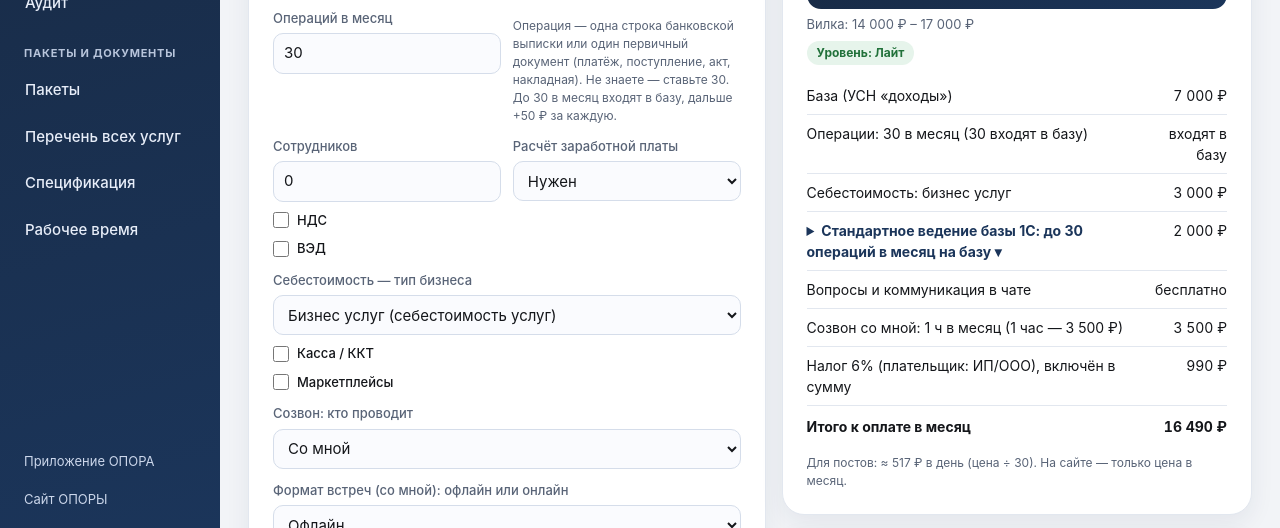
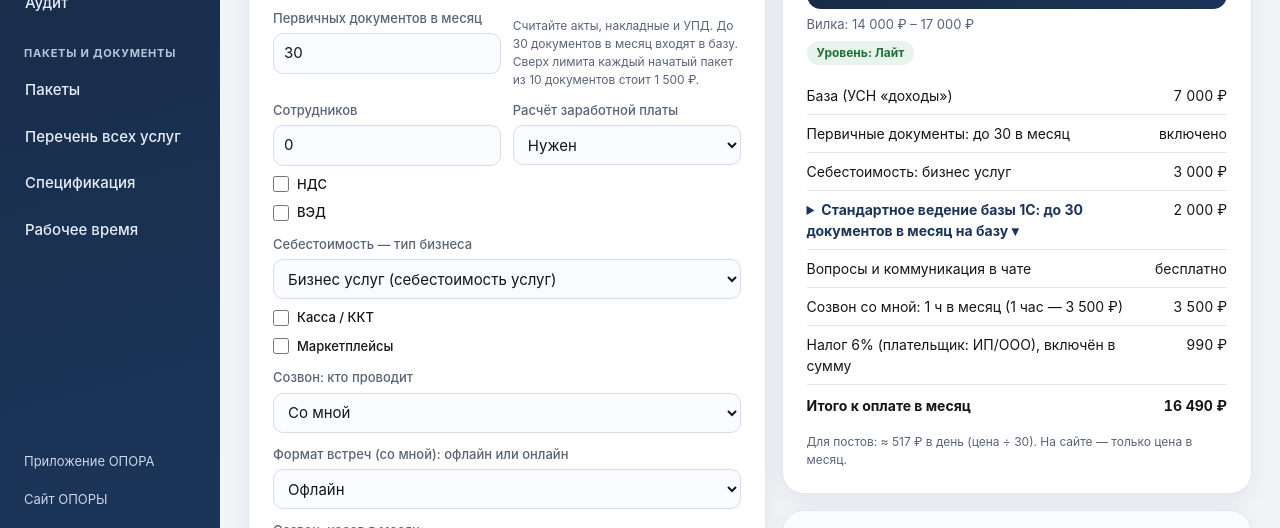
Before and after one commit to samitovvaar-blip/opora-service-calculator, a plain HTML site: page index.html in a window 1280 px wide. Shown: the part 266-794 px from the top of the page. Drawn offline with Linux system fonts and the light colour scheme.

Commit message:
Price primary documents in monthly packs

```diff
--- a/index.html
+++ b/index.html
@@ -343,7 +343,7 @@ td > details { margin: 0; }
         <button type="button" id="g_add">+ Добавить компанию</button>
       </div>
       <div class="row">
-        <div><label>Операций в месяц</label><input type="number" id="b_ops" value="30" min="0"></div>
+        <div><label for="b_ops">Первичных документов в месяц</label><input type="number" id="b_ops" value="30" min="0" step="1" aria-describedby="b_opsnote"></div>
         <div class="note" id="b_opsnote" style="margin-top:20px"></div>
       </div>
       <div class="row">
@@ -671,7 +671,7 @@ td > details { margin: 0; }
 <script>
 const DEF = {
   base_npd:5000, base_patent:5000, base_ausn8:6000, base_ausn15:8000, base_usn6:7000, base_usn15:9000, base_osno:15000,
-  add_ooo:3000, ops_free:30, ops_rate:50, ops_max:150, emp_rate:800, grp_next:80, tax_ip:6, tax_fl:4,
+  add_ooo:3000, ops_free:30, doc_pack_rate:1500, ops_max:150, emp_rate:800, grp_next:80, tax_ip:6, tax_fl:4,
   add_vat:4000, add_vat_usn:3000, add_vat_mix:5000, add_ved:8000, add_wh:3000, add_wh_serv:3000, add_wh_mix:6000, add_kkt:2000, add_mp:3000, one_c:5000, c1_b1:30, c1_b2:100, c1_b3:150, c1_t1:2000, c1_t2:3000, c1_t3:4000, c1_t4:5000,
   lvl_light:15000, lvl_std:25000, spread:10,
   i_dds:15000, i_ost:5000, i_call:7000, i_chat:0, i_app:3000, i_hour_online:2500, i_plan:10000, i_call2:7000, i_goods:6000, i_hour:3500, i_hour_staff:2000,
@@ -681,8 +681,8 @@ const DEF = {
 };
 const LBL = {
   base_npd:"База: НПД, ₽",base_patent:"База: патент, ₽",base_ausn8:"База: АУСН доходы 8%, ₽",base_ausn15:"База: АУСН доходы−расходы 15%, ₽",base_usn6:"База: УСН доходы, ₽",base_usn15:"База: УСН доходы−расходы, ₽",base_osno:"База: ОСНО, ₽",
-  add_ooo:"Надбавка за ООО, ₽",ops_free:"Бухгалтерия: операций в месяц включено в базу",ops_rate:"Бухгалтерия: доплата за каждую операцию сверх (в месяц), ₽",ops_max:"Предел операций (дальше индивидуально)",emp_rate:"Расчёт зарплаты: за сотрудника в месяц, ₽",grp_next:"Группа: каждая следующая компания, % от базы",tax_ip:"Налог, если платит ИП или ООО, %",tax_fl:"Налог, если платит физлицо, %",
-  add_vat:"НДС 10% или 20%, ₽",add_vat_usn:"НДС 5%/7% (на УСН), ₽",add_vat_mix:"НДС 10% и 20% вместе, ₽",add_ved:"ВЭД, ₽",add_wh:"Себестоимость: товарный бизнес, ₽",add_wh_serv:"Себестоимость: бизнес услуг, ₽",add_wh_mix:"Себестоимость: товары и услуги, ₽",add_kkt:"Касса/ККТ, за каждую кассу, ₽",add_mp:"За маркетплейс, ₽",one_c:"1С: заведение базы, разово (за одну базу), ₽",c1_b1:"1С: граница уровня 1 (операций в месяц на базу)",c1_b2:"1С: граница уровня 2",c1_b3:"1С: граница уровня 3",c1_t1:"1С: ведение, уровень 1 (до границы 1), ₽/мес за базу",c1_t2:"1С: ведение, уровень 2, ₽/мес за базу",c1_t3:"1С: ведение, уровень 3, ₽/мес за базу",c1_t4:"1С: ведение, свыше границы 3, ₽/мес за базу",
+  add_ooo:"Надбавка за ООО, ₽",ops_free:"Бухгалтерия: документов в месяц включено в базу",doc_pack_rate:"Пакет из 10 первичных документов, ₽",ops_max:"Предел документов в месяц (дальше индивидуально)",emp_rate:"Расчёт зарплаты: за сотрудника в месяц, ₽",grp_next:"Группа: каждая следующая компания, % от базы",tax_ip:"Налог, если платит ИП или ООО, %",tax_fl:"Налог, если платит физлицо, %",
+  add_vat:"НДС 10% или 20%, ₽",add_vat_usn:"НДС 5%/7% (на УСН), ₽",add_vat_mix:"НДС 10% и 20% вместе, ₽",add_ved:"ВЭД, ₽",add_wh:"Себестоимость: товарный бизнес, ₽",add_wh_serv:"Себестоимость: бизнес услуг, ₽",add_wh_mix:"Себестоимость: товары и услуги, ₽",add_kkt:"Касса/ККТ, за каждую кассу, ₽",add_mp:"За маркетплейс, ₽",one_c:"1С: заведение базы, разово (за одну базу), ₽",c1_b1:"1С: граница уровня 1 (документов в месяц на базу)",c1_b2:"1С: граница уровня 2",c1_b3:"1С: граница уровня 3",c1_t1:"1С: ведение, уровень 1 (до границы 1), ₽/мес за базу",c1_t2:"1С: ведение, уровень 2, ₽/мес за базу",c1_t3:"1С: ведение, уровень 3, ₽/мес за базу",c1_t4:"1С: ведение, свыше границы 3, ₽/мес за базу",
   lvl_light:"Граница «Лайт» до, ₽",lvl_std:"Граница «Стандарт» до, ₽",spread:"Вилка цены ±, %",
   i_dds:"Состав: ДДС и ОПиУ каждый месяц, ₽",i_hour_staff:"Созвон или встреча с сотрудником, 1 час, ₽",i_hour_online:"Дополнительная встреча со мной онлайн, 1 час, ₽",i_ost:"Состав: контроль остатков дебиторки/кредиторки (платёжный календарь), ₽",i_call:"Созвон или встреча с отчётом владельцу и рекомендациями, 2 часа, ₽",i_chat:"Состав: вопросы и коммуникация в чате, ₽ (0 = бесплатно)",i_app:"Состав: доступ к приложению и боту НЕЙЛА, ₽",i_plan:"Контроль: бюджет и план-факт, ₽",i_call2:"Контроль: второй созвон в месяц (2 часа), ₽",i_hour:"Дополнительный час созвона или встречи, ₽",i_goods:"Доп к управленке: товарный учёт, ₽",
   pk_disc:"Скидка за пакет (Цифры, Контроль) от суммы услуг, %",
@@ -742,8 +742,20 @@ function bigPrice(v,suf){const r=taxRate();suf=suf||"";if(!r)return rub(v)+suf;r
 function gx(v){const r=taxRate();return r?grossUp(v,r):v}
 function taxRows(total,lab,skipNone){const r=taxRate();if(!r)return skipNone?[]:[[lab,rub(total),"tot"]];const g=grossUp(total,r);return [[`Налог ${r}% (${taxLabel()}), включён в сумму`,rub(g-total)],[lab.startsWith("Итого")?lab.replace("Итого","Итого к оплате"):"К оплате: "+lab.charAt(0).toLowerCase()+lab.slice(1),rub(g),"tot"]]}
 function plEmp(n){const a=n%100,b=n%10;return n+" "+((a>=11&&a<=14)?"сотрудников":b===1?"сотрудник":(b>=2&&b<=4)?"сотрудника":"сотрудников")}
+const DOC_PACK_SIZE = 10;
+function documentPackage(count) {
+  const extra = Math.max(0, Math.min(count, S.ops_max) - S.ops_free);
+  const packs = Math.ceil(extra / DOC_PACK_SIZE);
+  const limit = Math.min(S.ops_free + packs * DOC_PACK_SIZE, S.ops_max);
+  const rate = Math.max(0, S.doc_pack_rate);
+  const label = packs
+    ? `Первичные документы: до ${limit} в месяц (${packs} × ${DOC_PACK_SIZE} сверх базового лимита)`
+    : `Первичные документы: до ${limit} в месяц`;
+  const warning = count > S.ops_max ? `Свыше ${S.ops_max} документов в месяц стоимость рассчитывается индивидуально.` : "";
+  return { label, price: packs * rate, warning };
+}
 function calcBuh(){
-  const ops=num("b_ops"), emp=num("b_emp");
+  const docs=Math.ceil(num("b_ops")), emp=num("b_emp");
   const items=[]; let sum=0;
   const nums=[];
   const add=(n,v)=>{if(v>0){items.push([n,rub(v)]);nums.push([n,v]);sum+=v}};
@@ -769,9 +781,13 @@ function calcBuh(){
     add("База ("+$("b_reg").selectedOptions[0].text+")",S["base_"+$("b_reg").value]);
     if(form==="ooo")add("ООО",S.add_ooo);
   }
-  const opsPaid=Math.max(0,Math.min(ops,S.ops_max)-S.ops_free);
-  {const on=Math.min(ops,S.ops_max),nm=`Операции: ${on} в месяц (${Math.min(on,S.ops_free)} входят в базу${opsPaid>0?`, ${opsPaid} сверх × ${rub(S.ops_rate)}`:""})`;
-  if(opsPaid>0)add(nm,opsPaid*S.ops_rate);else items.push([nm,"входят в базу"])}
+  const documents = documentPackage(docs);
+  if (documents.price > 0) {
+    add(documents.label, documents.price);
+  } else {
+    items.push([documents.label, "включено"]);
+    nums.push([documents.label, 0, "включено"]);
+  }
   let payV=0;
   if($("b_pay").value==="1"){payV=emp*S.emp_rate;add(`Расчёт заработной платы: ${plEmp(emp)} (1 чел. — ${rub(S.emp_rate)})`,payV)}
   if($("b_vat").checked){const v=$("b_vatr").value;add("НДС ("+$("b_vatr").selectedOptions[0].text+")",v==="usn"?S.add_vat_usn:v==="mix"?S.add_vat_mix:S.add_vat)}
@@ -783,12 +799,12 @@ function calcBuh(){
     add(`Маркетплейсы: ${nm.join(", ")||"не выбраны"} × ${nm.length}`,nm.length*S.add_mp);
   }
   if($("b_1c").value!=="none"){
-    const per=ops/ents;
+    const per=docs/ents;
     const t=per<=S.c1_b1?[S.c1_t1,"до "+S.c1_b1]:per<=S.c1_b2?[S.c1_t2,"до "+S.c1_b2]:per<=S.c1_b3?[S.c1_t3,"до "+S.c1_b3]:[S.c1_t4,"свыше "+S.c1_b3];
-    add(`Стандартное ведение базы 1С${ents>1?" ("+ents+" шт.)":""}: ${t[1]} операций в месяц на базу`,ents*t[0]);
+    add(`Стандартное ведение базы 1С${ents>1?" ("+ents+" шт.)":""}: ${t[1]} документов в месяц на базу`,ents*t[0]);
   }
   const m=Math.round(sum);
-  return {m,items,nums,pay:payV,emp,over:ops>S.ops_max,onec:$("b_1c").value==="no"?ents*S.one_c:0,ents,callH:Math.max(1,Math.round(num("b_callh")||1)),callV:Math.max(1,Math.round(num("b_callh")||1))*hrRate($("b_who").value==="staff",$("b_fmt").value==="on"),staff:$("b_who").value==="staff",online:$("b_fmt").value==="on"};
+  return {m,items,nums,pay:payV,emp,documentWarning:documents.warning,onec:$("b_1c").value==="no"?ents*S.one_c:0,ents,callH:Math.max(1,Math.round(num("b_callh")||1)),callV:Math.max(1,Math.round(num("b_callh")||1))*hrRate($("b_who").value==="staff",$("b_fmt").value==="on"),staff:$("b_who").value==="staff",online:$("b_fmt").value==="on"};
 }
 function accountingMonthly(c){return c.m + c.callV}
 function lvl(m){return m<=S.lvl_light?["Лайт","ok"]:m<=S.lvl_std?["Стандарт",""]:["Сложный учёт","warn"]}
@@ -800,12 +816,12 @@ function renderBuh(){
   $("b_vatbox").classList.toggle("hide",!$("b_vat").checked);
   $("b_kktbox").classList.toggle("hide",!$("b_kkt").checked);
   $("b_mpbox").classList.toggle("hide",!$("b_mpon").checked);
-  $("b_opsnote").textContent=`Операция — одна строка банковской выписки или один первичный документ (платёж, поступление, акт, накладная). Не знаете — ставьте 30. До ${S.ops_free} в месяц входят в базу, дальше +${S.ops_rate} ₽ за каждую.`;
+  $("b_opsnote").textContent=`Считайте акты, накладные и УПД. До ${S.ops_free} документов в месяц входят в базу. Сверх лимита каждый начатый пакет из ${DOC_PACK_SIZE} документов стоит ${rub(Math.max(0, S.doc_pack_rate))}.`;
   const c=calcBuh(), sp=S.spread/100, L=lvl(c.m), mt=accountingMonthly(c);
   $("b_callnote").textContent=`Созвон входит всегда: 1 час в месяц — со мной ${rub(S.i_hour)}, с сотрудником ${rub(S.i_hour_staff)}. Нужно больше — укажите общее число часов, цена вырастет.`;
   $("b_price").innerHTML=bigPrice(mt," / мес");
   $("b_range").textContent=`Вилка: ${rub(r500(mt*(1-sp)))} – ${rub(r500(mt*(1+sp)))}`;
-  $("b_level").innerHTML=`<span class="pill ${L[1]}">Уровень: ${L[0]}</span>`+(c.over?` <span class="pill warn">Операций больше ${S.ops_max} — считать индивидуально</span>`:"");
+  $("b_level").innerHTML=`<span class="pill ${L[1]}">Уровень: ${L[0]}</span>`+(c.documentWarning?` <span class="pill warn">${c.documentWarning}</span>`:"");
   const t=c.items.map(x=>[c1wrap(x[0]),x[1]]);
   t.push(["Вопросы и коммуникация в чате","бесплатно"]);
   t.push([`Созвон ${whoTxt(c.staff,c.online)}: ${c.callH} ч в месяц (1 час — ${rub(hrRate(c.staff,c.online))})`,rub(c.callV)]);
@@ -910,7 +926,7 @@ function packCard(el, name, keys, c, acc) {
   t.push([`Скидка за пакет ${pack.discountRate}%`, pack.discount ? "−" + rub(pack.discount) : rub(0), "sec sd"]);
   if (taxRate()) t.push(["Стоимость со скидкой до налоговой надбавки", rub(pack.total), "tot"]);
   t.push(...taxRows(pack.total, "Итого со скидкой в месяц"));
-  const warning = acc && c.over ? `Внимание: операций больше ${S.ops_max} в месяц, бухгалтерию нужно считать индивидуально. ` : "";
+  const warning = acc && c.documentWarning ? c.documentWarning + " " : "";
   el.innerHTML = `<h2>${name}</h2><div class="big">${bigPrice(pack.total," / мес")}</div><table style="margin-top:12px">${rows(t)}</table><div class="note">${warning}Для постов: ≈ ${rub(pack.total / 30)} в день.</div>`;
 }
 
@@ -1047,14 +1063,14 @@ function listData(){
   const B=[],M=[],N=[],P=[],A=[];
   Object.keys(RN).forEach(k=>B.push([`Базовая стоимость: ${RN[k]}`,rub(S["base_"+k]),"в месяц"]));
   B.push(["Надбавка за ООО","+"+rub(S.add_ooo),"в месяц"],
-   [`Операции: до ${S.ops_free} в месяц входят в базу`,"—",""],
-   [`Каждая операция сверх ${S.ops_free} в месяц (до ${S.ops_max} в месяц)`,rub(S.ops_rate),"в месяц"],
+   [`Первичные документы: до ${S.ops_free} в месяц входят в базу`,"—",""],
+   [`Дополнительный пакет из ${DOC_PACK_SIZE} документов (до ${S.ops_max} документов в месяц)`,rub(Math.max(0, S.doc_pack_rate)),"в месяц"],
    ["Расчёт заработной платы, за 1 сотрудника",rub(S.emp_rate),"в месяц"],
    ["НДС 5% или 7% (на УСН)",rub(S.add_vat_usn),"в месяц"],["НДС 10% или 20%",rub(S.add_vat),"в месяц"],["НДС 10% и 20% вместе",rub(S.add_vat_mix),"в месяц"],
    ["ВЭД",rub(S.add_ved),"в месяц"],["Себестоимость: товарный бизнес (товарный учёт)",rub(S.add_wh),"в месяц"],["Себестоимость: бизнес услуг",rub(S.add_wh_serv),"в месяц"],["Себестоимость: товары и услуги",rub(S.add_wh_mix),"в месяц"],
    ["Касса / ККТ, за каждую кассу",rub(S.add_kkt),"в месяц"],["Маркетплейс (WB, Ozon, Яндекс Маркет), за каждый",rub(S.add_mp),"в месяц"],
    [`Группа компаний: каждая следующая компания`,`${S.grp_next}% от базы`,"в месяц"],
-   [`Стандартное ведение базы 1С: до ${S.c1_b1} операций в месяц, за каждую базу`,rub(S.c1_t1),"в месяц"],[`Стандартное ведение базы 1С: ${S.c1_b1+1}–${S.c1_b2} операций`,rub(S.c1_t2),"в месяц"],[`Стандартное ведение базы 1С: ${S.c1_b2+1}–${S.c1_b3} операций`,rub(S.c1_t3),"в месяц"],[`Стандартное ведение базы 1С: свыше ${S.c1_b3} операций`,rub(S.c1_t4),"в месяц"],["Заведение базы 1С (если базы нет), за каждую",rub(S.one_c),"разово"],["База 1С не нужна","0 ₽",""],["Вопросы и коммуникация в чате","бесплатно",""],["Что входит в стандартное ведение 1С: "+C1_LIST.join("; ")+". "+C1_NOTE,"",""]);
+   [`Стандартное ведение базы 1С: до ${S.c1_b1} документов в месяц, за каждую базу`,rub(S.c1_t1),"в месяц"],[`Стандартное ведение базы 1С: ${S.c1_b1+1}–${S.c1_b2} документов`,rub(S.c1_t2),"в месяц"],[`Стандартное ведение базы 1С: ${S.c1_b2+1}–${S.c1_b3} документов`,rub(S.c1_t3),"в месяц"],[`Стандартное ведение базы 1С: свыше ${S.c1_b3} документов`,rub(S.c1_t4),"в месяц"],["Заведение базы 1С (если базы нет), за каждую",rub(S.one_c),"разово"],["База 1С не нужна","0 ₽",""],["Вопросы и коммуникация в чате","бесплатно",""],["Что входит в стандартное ведение 1С: "+C1_LIST.join("; ")+". "+C1_NOTE,"",""]);
   MG.filter(x=>MG_BASE.includes(x[0])).forEach(x=>M.push([x[1]+" (входит всегда)",rub(S[x[2]]),"в месяц"]));
   MG.filter(x=>MG_ADD.includes(x[0])).forEach(x=>M.push([x[1]+" (доп)",rub(S[x[2]]),"в месяц"]));
   M.push(["Прочие таблицы: создание, проверка или анализ (за одну таблицу)",rub(S.i_tbl),"разово"],["Сборка цифрового офиса (документы и таблицы всех отделов, структурированно)",rub(S.i_office),"разово"]);
@@ -1123,10 +1139,10 @@ function buildSpec(){
     rows.push(managementTotal(pack.management));
     secs.push({t: `Пакет «${name}» (управленческий учёт)`, rows});
     if (acc) {
-      const accountingRows = c.nums.map(([label, amount]) => R(label, "ежемесячно", amount));
+      const accountingRows = c.nums.map(([label, amount, text]) => R(label, "ежемесячно", amount, text));
       accountingRows.push(R(accountingCallLabel(c), "ежемесячно", c.callV));
       accountingRows.push(accountingTotal(accounting));
-      secs.push({t:"Бухгалтерское обслуживание (по расчёту клиента)", rows: accountingRows});
+      secs.push({t:"Бухгалтерское обслуживание (по расчёту клиента)", rows: accountingRows, note: c.documentWarning});
       const setup = accOnce();
       if (setup.length) secs.push({t:"Разовые услуги", rows: setup});
     }
@@ -1139,12 +1155,12 @@ function buildSpec(){
     monthly += pack.total;
   }else{
     if($("sp_b").checked){
-      const rows = c.nums.map(([label, amount]) => R(label, "ежемесячно", amount));
+      const rows = c.nums.map(([label, amount, text]) => R(label, "ежемесячно", amount, text));
       rows.push(R("Вопросы и коммуникация в чате", "—", null, "бесплатно"));
       const call = c.callV > 0 && !$("sp_m").checked ? c.callV : 0;
       if (call) rows.push(R(accountingCallLabel(c), "ежемесячно", call));
       rows.push(accountingTotal(c.m + call));
-      secs.push({t:"Бухгалтерское обслуживание", rows});
+      secs.push({t:"Бухгалтерское обслуживание", rows, note: c.documentWarning});
       monthly += c.m + call;
       const o=accOnce();if(o.length)secs.push({t:"Разовые услуги по бухгалтерии",rows:o});
     }
@@ -1490,7 +1506,7 @@ buildSettings();renderAll();
 (() => {
   const storageKey = "opora_work_log";
   const groups = [
-    ["Бухгалтерия", ["add_kkt", "add_wh_serv", "add_wh", "add_wh_mix", "base_npd", "base_patent", "base_ausn8", "base_ausn15", "base_usn6", "base_usn15", "base_osno", "add_ooo", "ops_rate", "emp_rate", "add_vat", "add_vat_usn", "add_vat_mix", "add_ved", "add_mp", "one_c", "c1_t1", "c1_t2", "c1_t3", "c1_t4"]],
+    ["Бухгалтерия", ["add_kkt", "add_wh_serv", "add_wh", "add_wh_mix", "base_npd", "base_patent", "base_ausn8", "base_ausn15", "base_usn6", "base_usn15", "base_osno", "add_ooo", "doc_pack_rate", "emp_rate", "add_vat", "add_vat_usn", "add_vat_mix", "add_ved", "add_mp", "one_c", "c1_t1", "c1_t2", "c1_t3", "c1_t4"]],
     ["Управленческий учёт", ["i_dds", "i_ost", "i_call", "i_chat", "i_app", "i_plan", "i_call2", "i_goods", "i_hour", "i_hour_online", "i_hour_staff", "i_tbl", "i_office"]],
     ["Аудит", ["au_k1", "au_system"]],
     ["НЕЙЛА", ["n1", "n3", "n6", "n12", "ny_me", "ny_staff"]]
```
